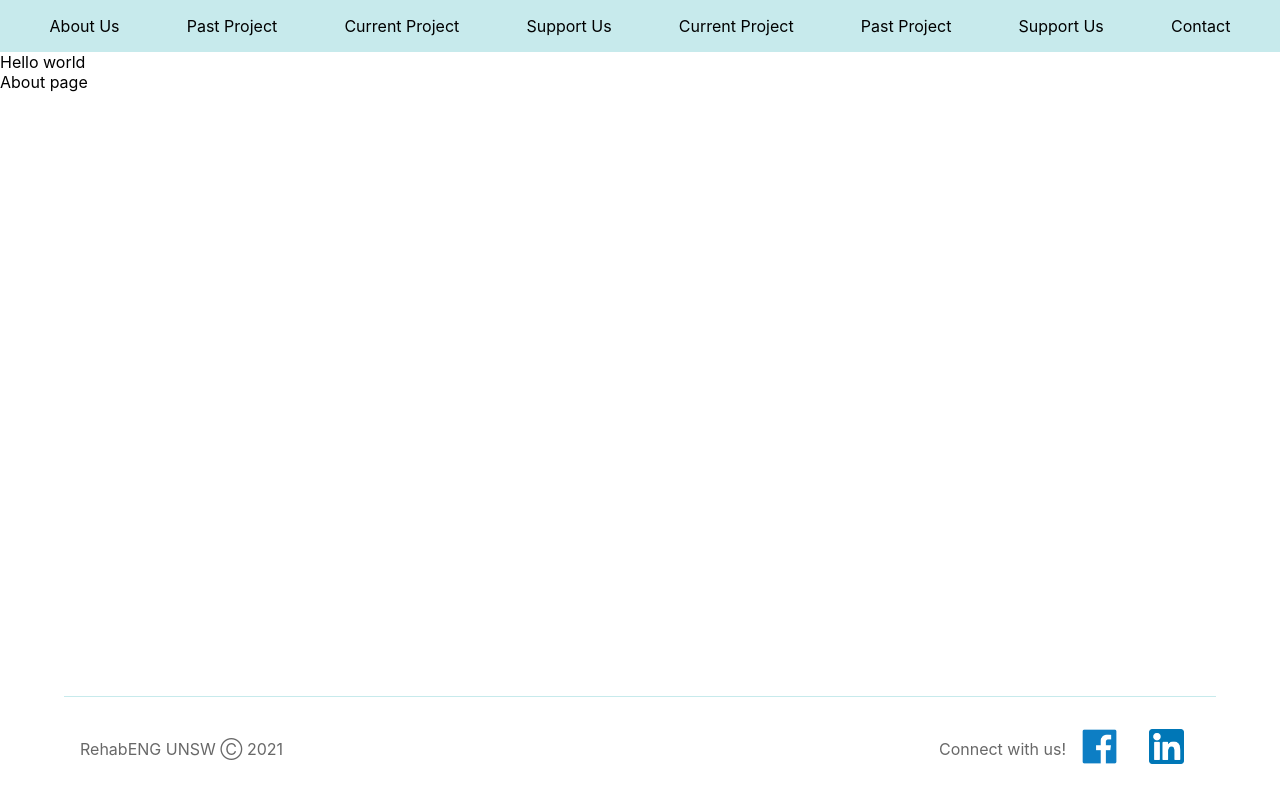
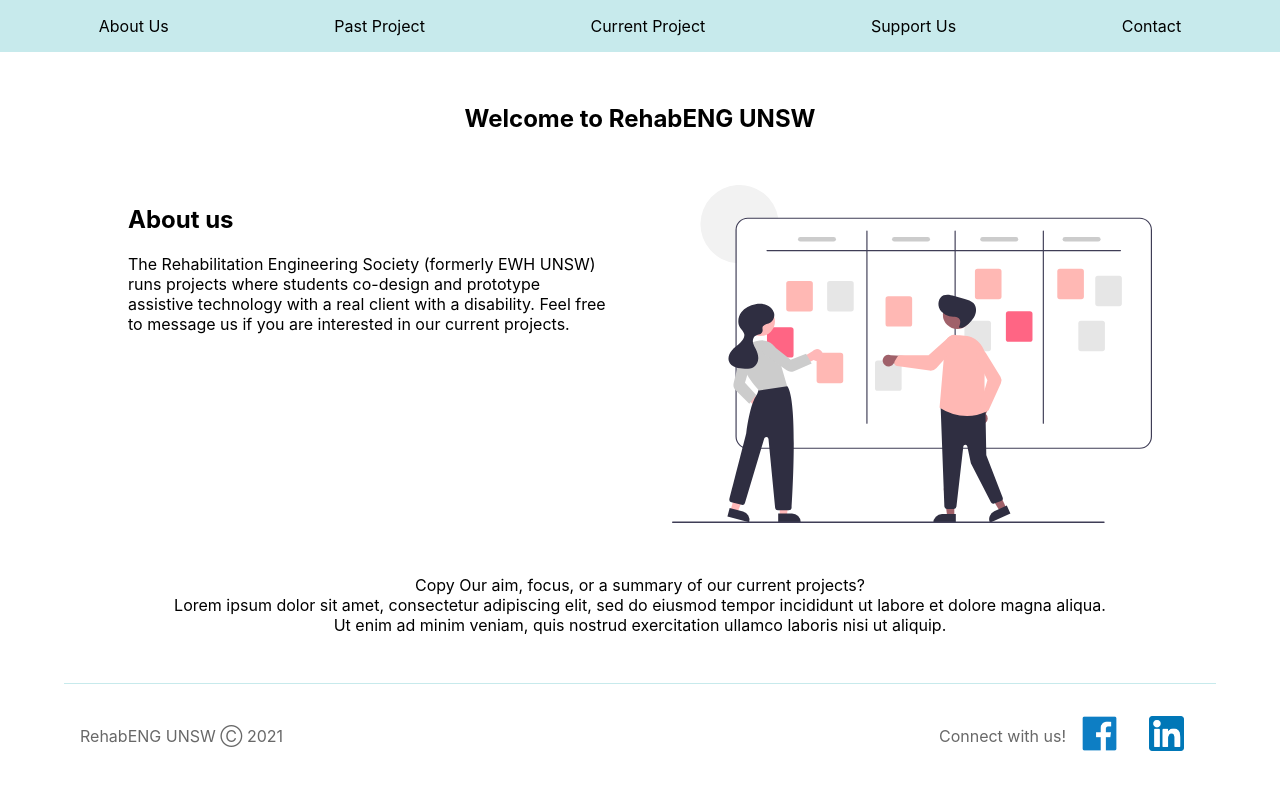
Before and after one commit to Vincent-SS/RehabENG-Website, a React (Create React App) app: page /about in a window 1280 px wide. Built offline with nearby package versions, Linux system fonts and the light colour scheme.

Commit message:
about page, changed css box-model, changed footer positioning to relative

```diff
--- a/src/App.css
+++ b/src/App.css
@@ -1,3 +1,13 @@
+html {
+  box-sizing: border-box
+}
+
+*,
+*:before,
+*:after {
+  box-sizing: inherit;
+}
+
 .App {
   text-align: center;
 }
@@ -32,6 +42,7 @@
   from {
     transform: rotate(0deg);
   }
+
   to {
     transform: rotate(360deg);
   }
--- a/src/App.js
+++ b/src/App.js
@@ -53,15 +53,6 @@ function App() {
               <Link to='/supportus'>Support Us</Link>
             </li>
             <li>
-              <Link to='/current-project'>Current Project</Link>
-            </li>
-            <li>
-              <Link to='/past-project'>Past Project</Link>
-            </li>
-            <li>
-              <Link to='/supportus'>Support Us</Link>
-            </li>
-            <li>
               <Link to="/contact">Contact</Link>
             </li>
           </List>
@@ -72,7 +63,6 @@ function App() {
             renders the first one that matches the current URL. */}
         <Switch>
           <Route path="/about">
-            Hello world
             <About />
           </Route>
           <Route path="/contact">
--- a/src/components/Footer.js
+++ b/src/components/Footer.js
@@ -8,7 +8,7 @@ const Container = styled.div`
         display: flex;
         justify-content: center;
         width: 100%;
-        position: absolute;
+        position: relative;
         bottom: 0;
         > div {
                 width: 90%;
--- a/src/screens/About.jsx
+++ b/src/screens/About.jsx
@@ -1,7 +1,43 @@
+import styled from "styled-components";
+import stockImg from "../assets/stock.svg"
+
+const Container = styled.div`
+  width: 100%;
+  padding: 2rem;
+`
+const Centered = styled.div`
+  text-align: center;
+`
+const DescriptionContainer = styled.div`
+  display: grid;
+  grid-template-columns: 1fr 1fr;
+  padding: 0 4rem;
+  > div {
+    padding: 2rem;
+  }
+`
+const Image = styled.img`
+  width: 100%;
+`
 const About = () => (
-    <div>
-      About page
-    </div>
+  <Container>
+    <Centered>
+      <h2>Welcome to RehabENG UNSW</h2>
+    </Centered>
+    <DescriptionContainer>
+      <div>
+        <h2>About us</h2>
+        <p>The Rehabilitation Engineering Society (formerly EWH UNSW) runs projects where students co-design and prototype assistive technology with a real client with a disability. Feel free to message us if you are interested in our current projects.</p>
+      </div>
+      <div>
+        <Image src={stockImg} alt="stock image" />
+      </div>
+    </DescriptionContainer>
+    <Centered>
+      <p>Copy
+Our aim, focus, or a summary of our current projects?<br/> Lorem ipsum dolor sit amet, consectetur adipiscing elit, sed do eiusmod tempor incididunt ut labore et dolore magna aliqua.<br/> Ut enim ad minim veniam, quis nostrud exercitation ullamco laboris nisi ut aliquip.</p>
+    </Centered>
+  </Container>
 )
 
 export default About;
```
Also changed, not shown: src/assets/stock.svg (added).
